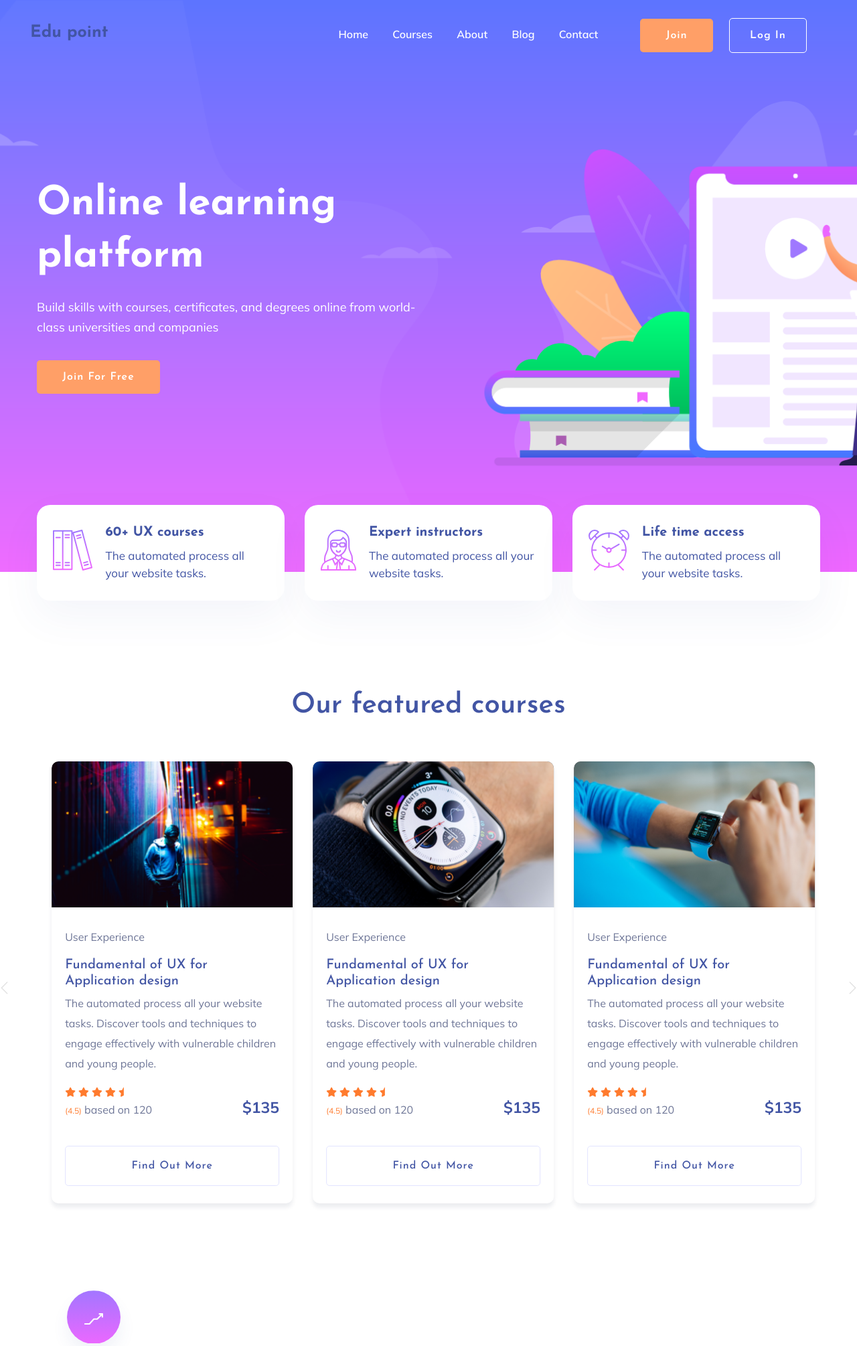
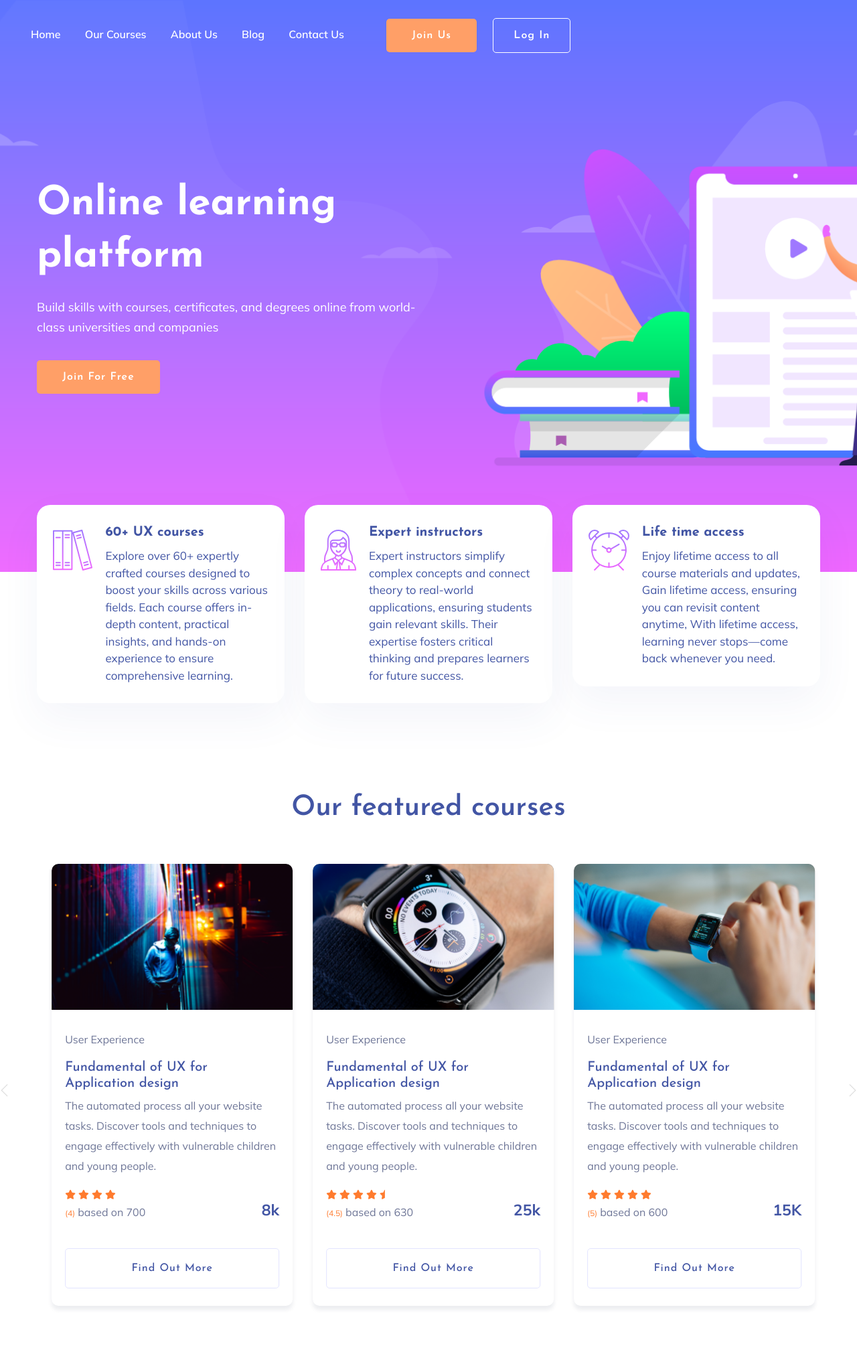
Before and after one commit to architajain2003/project, a plain HTML site: page index.html in a window 1280 px wide. Shown: the top 2010 px of the page at 67% size. Drawn offline with Linux system fonts and the light colour scheme.

Commit message:
modified

```diff
--- a/index.html
+++ b/index.html
@@ -3,7 +3,7 @@
 <head>
     <meta charset="utf-8">
     <meta http-equiv="x-ua-compatible" content="ie=edge">
-    <title>Courses | Education</title>
+    <title> Education Point</title>
     <meta name="description" content="">
     <meta name="viewport" content="width=device-width, initial-scale=1">
     <link rel="manifest" href="site.webmanifest">
@@ -48,18 +48,14 @@
                     <div class="container-fluid">
                         <div class="row align-items-center">
                             <!-- Logo -->
-                            <div class="col-xl-2 col-lg-2">
-                              <h1><strong>Edu point</strong></h1>
-                            </div>
-                            <div class="col-xl-10 col-lg-10">
                                 <div class="menu-wrapper d-flex align-items-center justify-content-end">
                                     <!-- Main-menu -->
                                     <div class="main-menu d-none d-lg-block">
                                         <nav>
                                             <ul id="navigation">
                                                 <li class="active" ><a href="index.html">Home</a></li>
-                                                <li><a href="courses.html">Courses</a></li>
-                                                <li><a href="about.html">About</a></li>
+                                                <li><a href="courses.html"> our Courses</a></li>
+                                                <li><a href="about.html">About us</a></li>
                                                 <li><a href="#">Blog</a>
                                                     <ul class="submenu">
                                                         <li><a href="blog.html">Blog</a></li>
@@ -67,9 +63,9 @@
                                                         <li><a href="elements.html">Element</a></li>
                                                     </ul>
                                                 </li>
-                                                <li><a href="contact.html">Contact</a></li>
+                                                <li><a href="contact.html">Contact us</a></li>
                                                 <!-- Button -->
-                                                <li class="button-header margin-left "><a href="#" class="btn">Join</a></li>
+                                                <li class="button-header margin-left "><a href="#" class="btn">Join us</a></li>
                                                 <li class="button-header"><a href="login.html" class="btn btn3">Log in</a></li>
                                             </ul>
                                         </nav>
@@ -97,8 +93,11 @@
                         <div class="row">
                             <div class="col-xl-6 col-lg-7 col-md-12">
                                 <div class="hero__caption">
-                                    <h1 data-animation="fadeInLeft" data-delay="0.2s">Online learning<br> platform</h1>
-                                    <p data-animation="fadeInLeft" data-delay="0.4s">Build skills with courses, certificates, and degrees online from world-class universities and companies</p>
+                                    <h1 data-animation="fadeInLeft" data-delay="0.3s">Online learning<br> platform</h1>
+                                    <p data-animation="fadeInLeft" data-delay="0.4s">Build skills with courses, certificates, and degrees online from world-class universities and companies
+
+                                    </p>
+                                    <p></p>
                                     <a href="#" class="btn hero-btn" data-animation="fadeInLeft" data-delay="0.7s">Join for Free</a>
                                 </div>
                             </div>
@@ -118,7 +117,8 @@
                             </div>
                             <div class="features-caption">
                                 <h3>60+ UX courses</h3>
-                                <p>The automated process all your website tasks.</p>
+                                <p>
+                                    Explore over 60+ expertly crafted courses designed to boost your skills across various fields. Each course offers in-depth content, practical insights, and hands-on experience to ensure comprehensive learning.</p>
                             </div>
                         </div>
                     </div>
@@ -129,7 +129,7 @@
                             </div>
                             <div class="features-caption">
                                 <h3>Expert instructors</h3>
-                                <p>The automated process all your website tasks.</p>
+                                <p>Expert instructors simplify complex concepts and connect theory to real-world applications, ensuring students gain relevant skills. Their expertise fosters critical thinking and prepares learners for future success.</p>
                             </div>
                         </div>
                     </div>
@@ -140,7 +140,9 @@
                             </div>
                             <div class="features-caption">
                                 <h3>Life time access</h3>
-                                <p>The automated process all your website tasks.</p>
+                                <p>Enjoy lifetime access to all course materials and updates,
+                                    Gain lifetime access, ensuring you can revisit content anytime,
+                                    With lifetime access, learning never stops—come back whenever you need.</p>
                             </div>
                         </div>
                     </div>
@@ -177,12 +179,12 @@
                                             <i class="fas fa-star"></i>
                                             <i class="fas fa-star"></i>
                                             <i class="fas fa-star"></i>
-                                            <i class="fas fa-star-half"></i>
+                                            <i class="fas fa-star "></i>
                                         </div>
-                                        <p><span>(4.5)</span> based on 120</p>
+                                        <p><span>(5)</span> based on 600</p>
                                     </div>
                                     <div class="price">
-                                        <span>$135</span>
+                                        <span> 15K</span>
                                     </div>
                                 </div>
                                 <a href="#" class="border-btn border-btn2">Find out more</a>
@@ -208,13 +210,13 @@
                                             <i class="fas fa-star"></i>
                                             <i class="fas fa-star"></i>
                                             <i class="fas fa-star"></i>
-                                            <i class="fas fa-star"></i>
-                                            <i class="fas fa-star-half"></i>
+                                            <i class="fas fa-star "></i>
+                                            <i class="fas fa-star-half " ></i>
                                         </div>
-                                        <p><span>(4.5)</span> based on 120</p>
+                                        <p><span>(4.5)</span> based on 800</p>
                                     </div>
                                     <div class="price">
-                                        <span>$135</span>
+                                        <span>9k </span>
                                     </div>
                                 </div>
                                 <a href="#" class="border-btn border-btn2">Find out more</a>
@@ -241,12 +243,11 @@
                                             <i class="fas fa-star"></i>
                                             <i class="fas fa-star"></i>
                                             <i class="fas fa-star"></i>
-                                            <i class="fas fa-star-half"></i>
                                         </div>
-                                        <p><span>(4.5)</span> based on 120</p>
+                                        <p><span>(4)</span> based on 700</p>
                                     </div>
                                     <div class="price">
-                                        <span>$135</span>
+                                        <span> 8k </span>
                                     </div>
                                 </div>
                                 <a href="#" class="border-btn border-btn2">Find out more</a>
@@ -276,10 +277,10 @@
                                             <i class="fas fa-star"></i>
                                             <i class="fas fa-star-half"></i>
                                         </div>
-                                        <p><span>(4.5)</span> based on 120</p>
+                                        <p><span>(4.5)</span> based on 630</p>
                                     </div>
                                     <div class="price">
-                                        <span>$135</span>
+                                        <span> 25k </span>
                                     </div>
                                 </div>
                                 <a href="#" class="border-btn border-btn2">Find out more</a>
```
